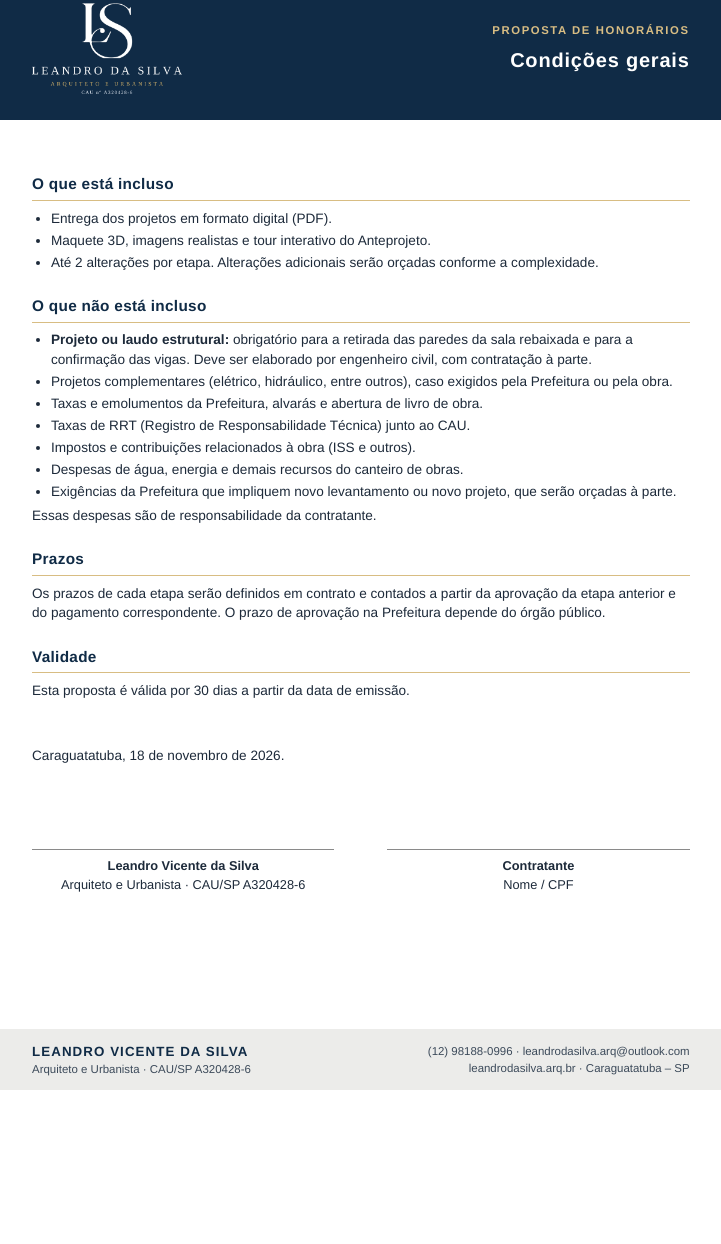
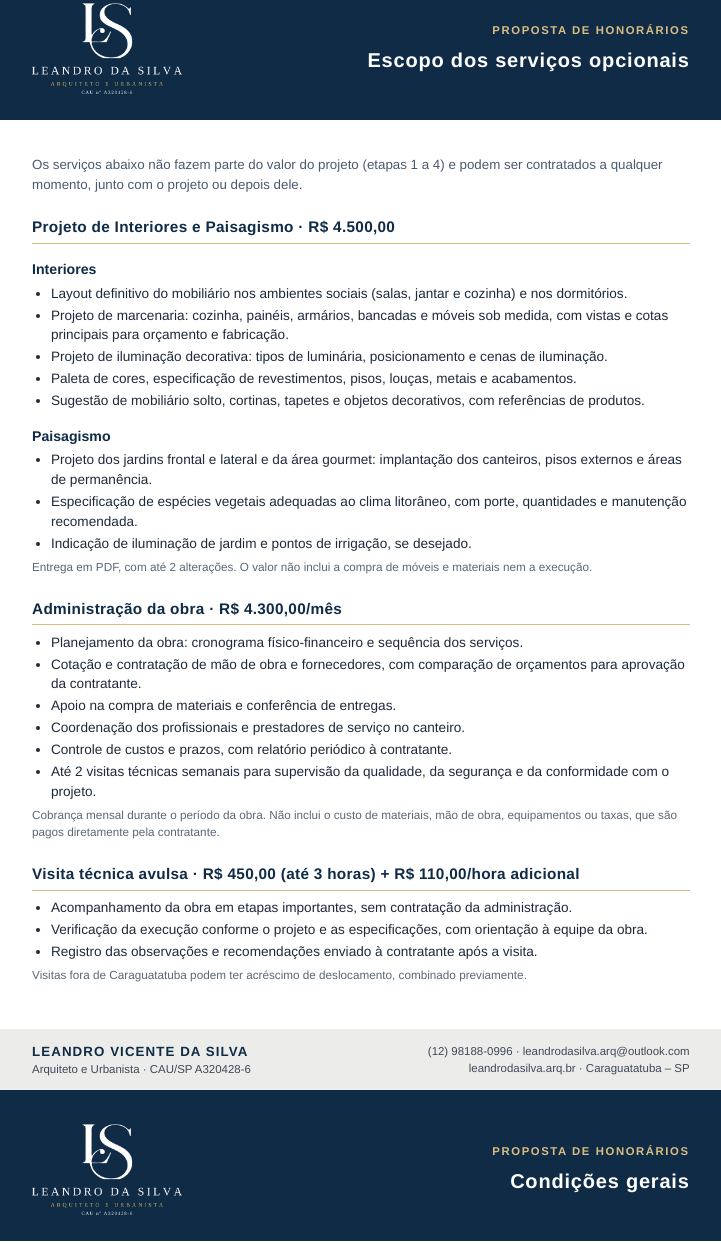
Before and after one commit to leehkaragua-ops/index.html, a plain HTML site: page proposta/proposta_joao_fernandes_40.html in a window 1280 px wide. Shown: the part 2272-3516 px from the top of the page, without its empty margins (36-757 px from the left). Before the commit the page ends 3362 px from the top, so only its background shows below. Drawn offline with Linux system fonts and the light colour scheme.

Commit message:
Proposta: escopo detalhado dos serviços opcionais
Co-Authored-By: Claude Opus 5.5 <noreply@anthropic.com>
Claude-Session: https://claude.ai/code/session_01KWrF4U67CzUNqEmb9XxBZJ

```diff
--- a/proposta/proposta_joao_fernandes_40.html
+++ b/proposta/proposta_joao_fernandes_40.html
@@ -79,7 +79,7 @@ li{margin:.6mm 0}
   </table>
   <p class="small">Contratação por etapa: 50% no início e 50% na entrega de cada etapa. Outras condições podem ser acordadas com a contratante.</p>
 
-  <h2>Serviços opcionais</h2>
+  <h2>Serviços opcionais <span style="font-weight:400;font-size:9pt;color:#5a6776">(escopo detalhado na página seguinte)</span></h2>
   <table>
    <tr><th>Serviço</th><th class="v">Valor (R$)</th></tr>
    <tr><td>Projeto de Interiores e Paisagismo (marcenaria, mobiliário, iluminação decorativa, acabamentos e jardins)</td><td class="v">4.500,00</td></tr>
@@ -92,6 +92,49 @@ li{margin:.6mm 0}
  <div class="foot"><div><b>LEANDRO VICENTE DA SILVA</b><br>Arquiteto e Urbanista · CAU/SP A320428-6</div><div style="text-align:right">(12) 98188-0996 · leandrodasilva.arq@outlook.com<br>leandrodasilva.arq.br · Caraguatatuba – SP</div></div>
 </div>
 
+<div class="page">
+ <div class="head"><img src="logo_ls.png" alt="LS Arquitetura"><div class="t">PROPOSTA DE HONORÁRIOS<b>Escopo dos serviços opcionais</b></div></div>
+ <div class="body">
+  <p class="sub">Os serviços abaixo não fazem parte do valor do projeto (etapas 1 a 4) e podem ser contratados a qualquer momento, junto com o projeto ou depois dele.</p>
+
+  <h2>Projeto de Interiores e Paisagismo · R$ 4.500,00</h2>
+  <h3>Interiores</h3>
+  <ul>
+   <li>Layout definitivo do mobiliário nos ambientes sociais (salas, jantar e cozinha) e nos dormitórios.</li>
+   <li>Projeto de marcenaria: cozinha, painéis, armários, bancadas e móveis sob medida, com vistas e cotas principais para orçamento e fabricação.</li>
+   <li>Projeto de iluminação decorativa: tipos de luminária, posicionamento e cenas de iluminação.</li>
+   <li>Paleta de cores, especificação de revestimentos, pisos, louças, metais e acabamentos.</li>
+   <li>Sugestão de mobiliário solto, cortinas, tapetes e objetos decorativos, com referências de produtos.</li>
+  </ul>
+  <h3>Paisagismo</h3>
+  <ul>
+   <li>Projeto dos jardins frontal e lateral e da área gourmet: implantação dos canteiros, pisos externos e áreas de permanência.</li>
+   <li>Especificação de espécies vegetais adequadas ao clima litorâneo, com porte, quantidades e manutenção recomendada.</li>
+   <li>Indicação de iluminação de jardim e pontos de irrigação, se desejado.</li>
+  </ul>
+  <p class="small">Entrega em PDF, com até 2 alterações. O valor não inclui a compra de móveis e materiais nem a execução.</p>
+
+  <h2>Administração da obra · R$ 4.300,00/mês</h2>
+  <ul>
+   <li>Planejamento da obra: cronograma físico-financeiro e sequência dos serviços.</li>
+   <li>Cotação e contratação de mão de obra e fornecedores, com comparação de orçamentos para aprovação da contratante.</li>
+   <li>Apoio na compra de materiais e conferência de entregas.</li>
+   <li>Coordenação dos profissionais e prestadores de serviço no canteiro.</li>
+   <li>Controle de custos e prazos, com relatório periódico à contratante.</li>
+   <li>Até 2 visitas técnicas semanais para supervisão da qualidade, da segurança e da conformidade com o projeto.</li>
+  </ul>
+  <p class="small">Cobrança mensal durante o período da obra. Não inclui o custo de materiais, mão de obra, equipamentos ou taxas, que são pagos diretamente pela contratante.</p>
+
+  <h2>Visita técnica avulsa · R$ 450,00 (até 3 horas) + R$ 110,00/hora adicional</h2>
+  <ul>
+   <li>Acompanhamento da obra em etapas importantes, sem contratação da administração.</li>
+   <li>Verificação da execução conforme o projeto e as especificações, com orientação à equipe da obra.</li>
+   <li>Registro das observações e recomendações enviado à contratante após a visita.</li>
+  </ul>
+  <p class="small">Visitas fora de Caraguatatuba podem ter acréscimo de deslocamento, combinado previamente.</p>
+ </div>
+ <div class="foot"><div><b>LEANDRO VICENTE DA SILVA</b><br>Arquiteto e Urbanista · CAU/SP A320428-6</div><div style="text-align:right">(12) 98188-0996 · leandrodasilva.arq@outlook.com<br>leandrodasilva.arq.br · Caraguatatuba – SP</div></div>
+</div>
 <div class="page">
  <div class="head"><img src="logo_ls.png" alt="LS Arquitetura"><div class="t">PROPOSTA DE HONORÁRIOS<b>Condições gerais</b></div></div>
  <div class="body">
```
Also changed, not shown: 1 other file.
